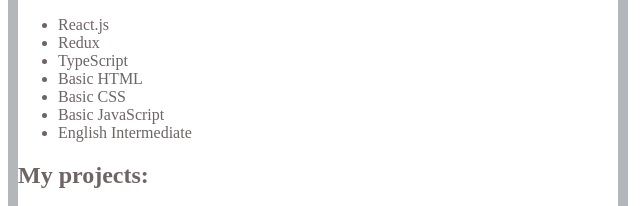
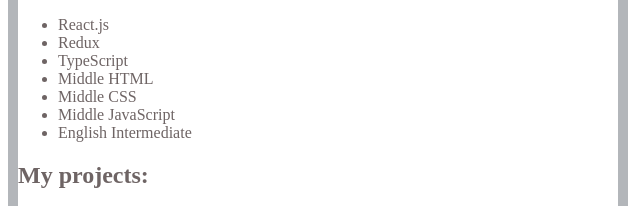
Before and after one commit to Antongron/rsschool-cv, a plain HTML site: page index.html in a window 1280 px wide. Shown: the part 364-570 px from the top of the page, 0-640 px from the left. Drawn offline with Linux system fonts and the light colour scheme.

Commit message:
feat change skills field

```diff
--- a/index.html
+++ b/index.html
@@ -36,9 +36,9 @@
             <li>React.js</li>
             <li>Redux</li>
             <li>TypeScript</li>
-            <li>Basic HTML</li>
-            <li>Basic CSS</li>
-            <li> Basic JavaScript</li>
+            <li>Middle HTML</li>
+            <li>Middle CSS</li>
+            <li> Middle JavaScript</li>
             <li>English Intermediate</li>
         </ul>
         <h2>My projects:</h2>
```
